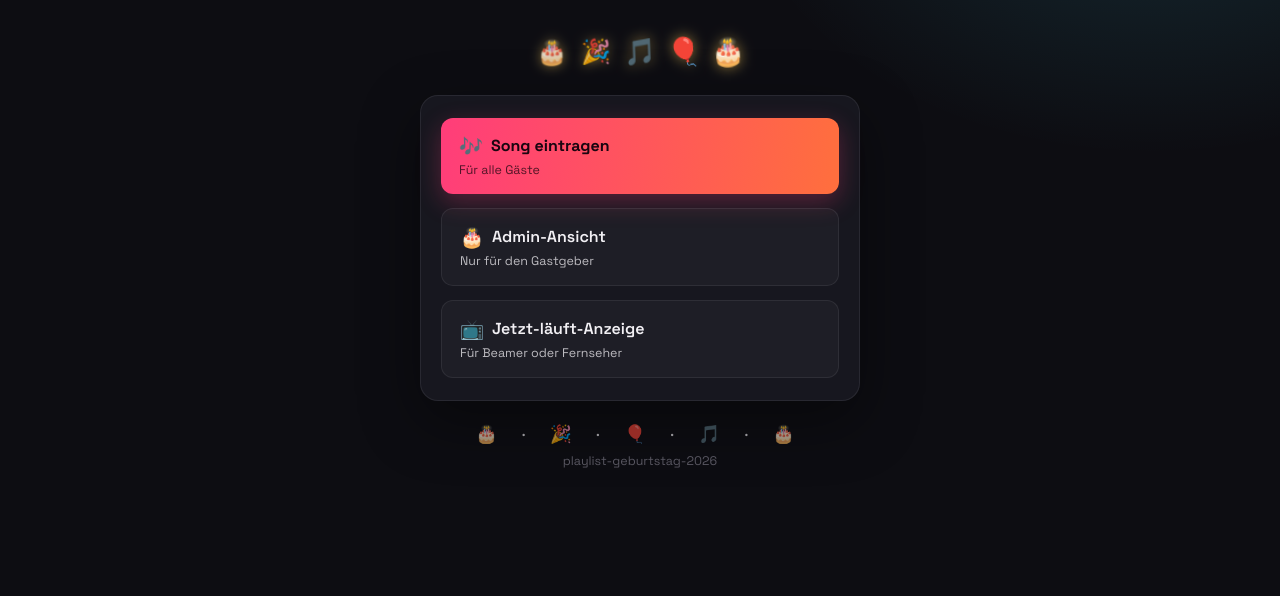
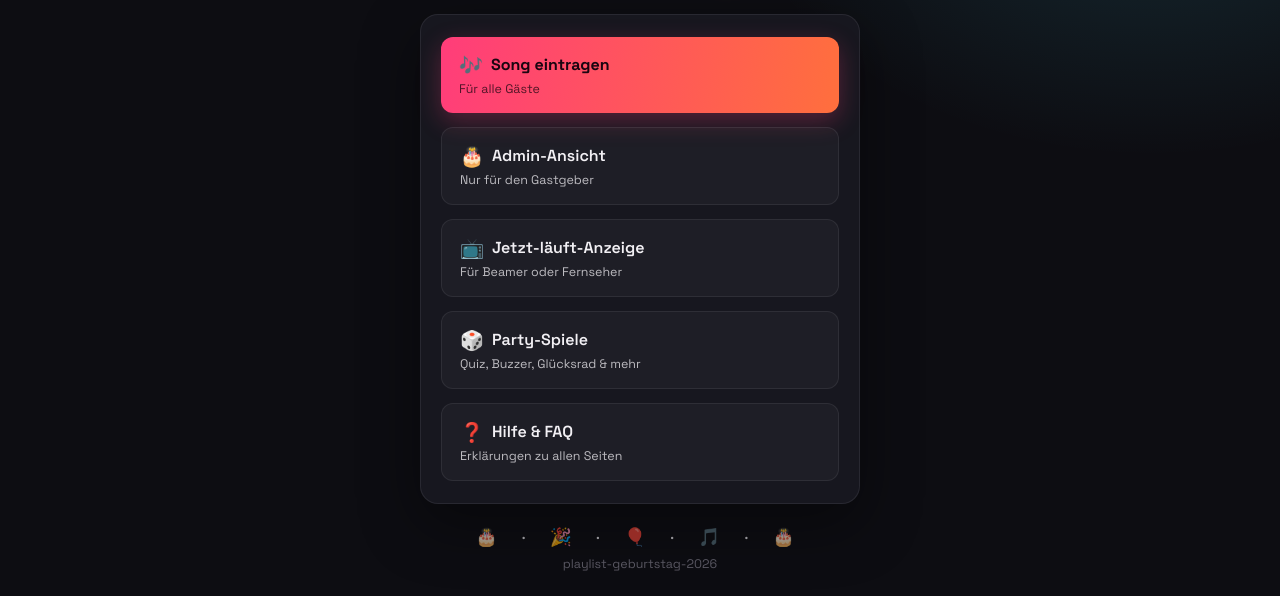
Before and after one commit to peti60-birthday2026/wunschliste, a plain HTML site: page index.html in a window 1280 px wide. Shown: the part 225-821 px from the top of the page. Before the commit the page ends 800 px from the top, so only its background shows below. Drawn offline with Linux system fonts and the light colour scheme.

Commit message:
Startseite: Links zu abend und faq angepasst

```diff
--- a/index.html
+++ b/index.html
@@ -188,6 +188,14 @@
         <span class="label"><span class="emoji">📺</span>Jetzt-läuft-Anzeige</span>
         <span class="hint">Für Beamer oder Fernseher</span>
       </a>
+      <a class="btn secondary" href="../abend/">
+        <span class="label"><span class="emoji">🎲</span>Party-Spiele</span>
+        <span class="hint">Quiz, Buzzer, Glücksrad &amp; mehr</span>
+      </a>
+      <a class="btn secondary" href="../faq/">
+        <span class="label"><span class="emoji">❓</span>Hilfe &amp; FAQ</span>
+        <span class="hint">Erklärungen zu allen Seiten</span>
+      </a>
     </div>
   </div>
 
```
